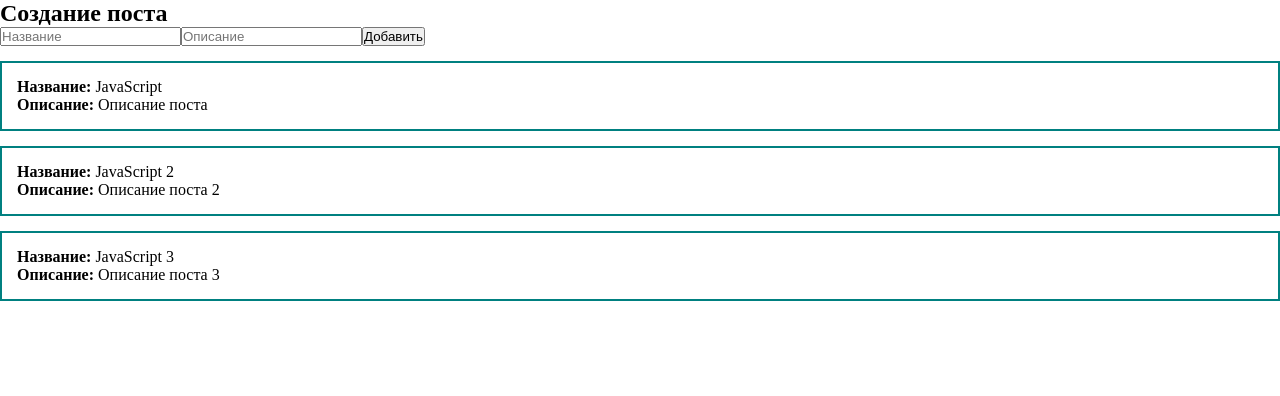
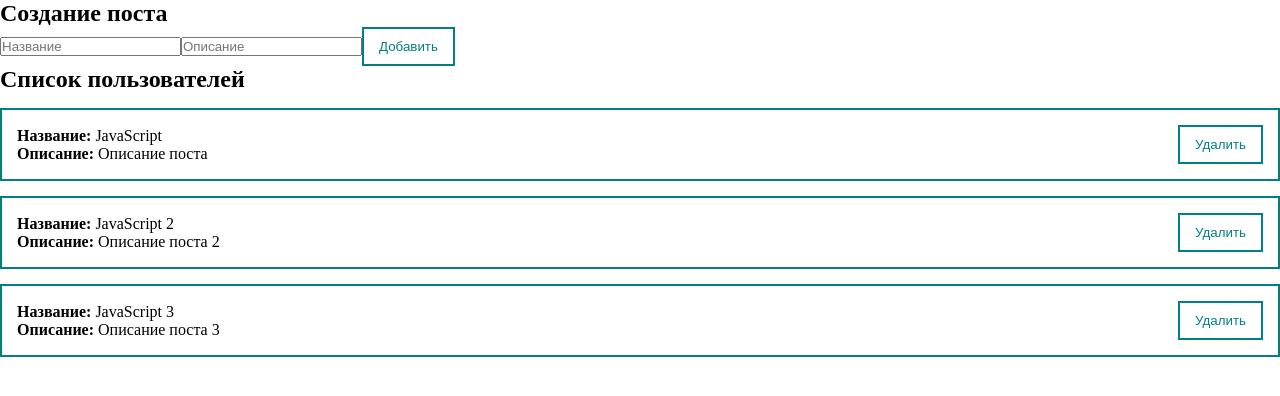
Before and after one commit to Zhelukevich/Vue-3-study, a Vue app: page / in a window 1280 px wide. Shown: the top 396 px of the page. Built offline with nearby package versions, Linux system fonts and the light colour scheme.

Commit message:
components UI

```diff
--- a/src/components/PostForm.vue
+++ b/src/components/PostForm.vue
@@ -3,7 +3,7 @@
     <h2>Создание поста</h2>
     <input v-model="post.title" type="text" placeholder="Название">
     <input v-model="post.body" type="text" placeholder="Описание">
-    <button @click="createPost">Добавить</button>
+    <my-button class="btn" @click="createPost">Добавить</my-button>
   </form>
 </template>
 
--- /dev/null
+++ b/src/components/PostItem.vue
@@ -0,0 +1,34 @@
+<template>
+  <div class="post">
+    <div>
+      <div><strong>Название:</strong> {{ post.title }}</div>
+      <div><strong>Описание:</strong> {{ post.body }}</div>
+    </div>
+    <div class="post__btn">
+      <my-button class="btn">Удалить</my-button>
+    </div>
+  </div>
+</template>
+
+<script>
+export default {
+  props: {
+    post: {
+      type: Object,
+      required: true,
+    }
+  }
+}
+</script>
+
+<style scoped>
+.post {
+  display: flex;
+  align-items: center;
+  justify-content: space-between;
+  padding: 15px;
+  border: 2px solid teal;
+  margin-top: 15px;
+
+}
+</style>
--- a/src/components/PostList.vue
+++ b/src/components/PostList.vue
@@ -1,25 +1,21 @@
 <template >
-  <div class="post" v-for="post in posts">
-    <div><strong>Название:</strong> {{ post.title }}</div>
-    <div><strong>Описание:</strong> {{ post.body }}</div>
+  <div>
+    <h2>Список пользователей</h2>
+    <post-item v-for="post in posts" :post="post" />
   </div>
 </template>
 
 <script>
+import PostItem from '@/components/PostItem.vue';
 export default {
+  components: { PostItem },
   props: {
     posts: {
       type: Array,
-      require: true,
+      required: true,
     }
   }
 }
 </script>
 
-<style scoped>
-.post {
-  padding: 15px;
-  border: 2px solid teal;
-  margin-top: 15px;
-}
-</style>
+<style scoped></style>
--- /dev/null
+++ b/src/components/UI/MyButton.vue
@@ -0,0 +1,21 @@
+<template>
+  <button class="btn">
+    <slot></slot>
+  </button>
+</template>
+
+<script>
+export default {
+  name: 'my-button'
+}
+</script>
+
+<style scoped>
+.btn {
+  padding: 10px 15px;
+  background: none;
+  color: teal;
+  border: 2px solid teal;
+  cursor: pointer;
+}
+</style>
--- /dev/null
+++ b/src/components/UI/index.js
@@ -0,0 +1,5 @@
+import MyButton from '@/components/UI/MyButton';
+
+export default [
+  MyButton
+]
--- a/src/main.js
+++ b/src/main.js
@@ -1,4 +1,11 @@
 import { createApp } from 'vue';
 import App from './App.vue';
+import components from '@/components/UI';
 
-createApp(App).mount('#app');
+const app = createApp(App);
+
+components.forEach(component => {
+  app.component(component.name, component)
+});
+
+app.mount('#app');
```
